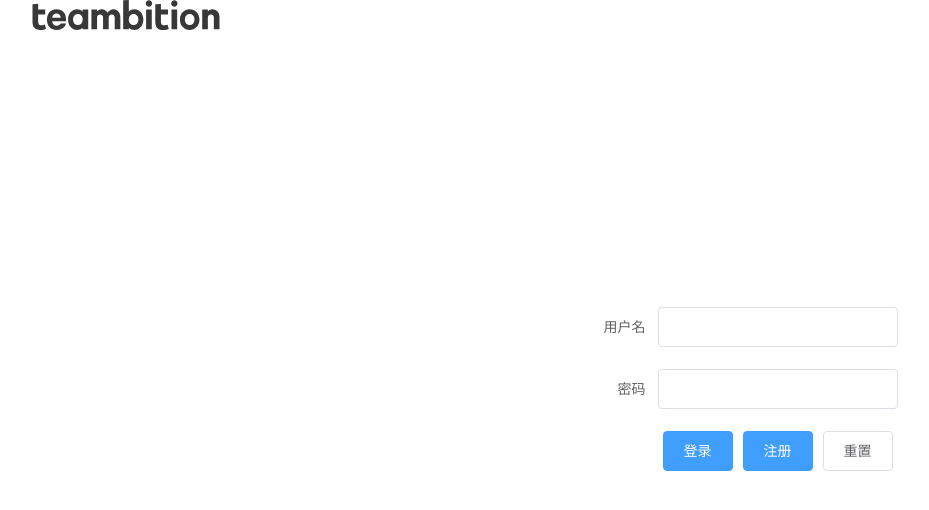
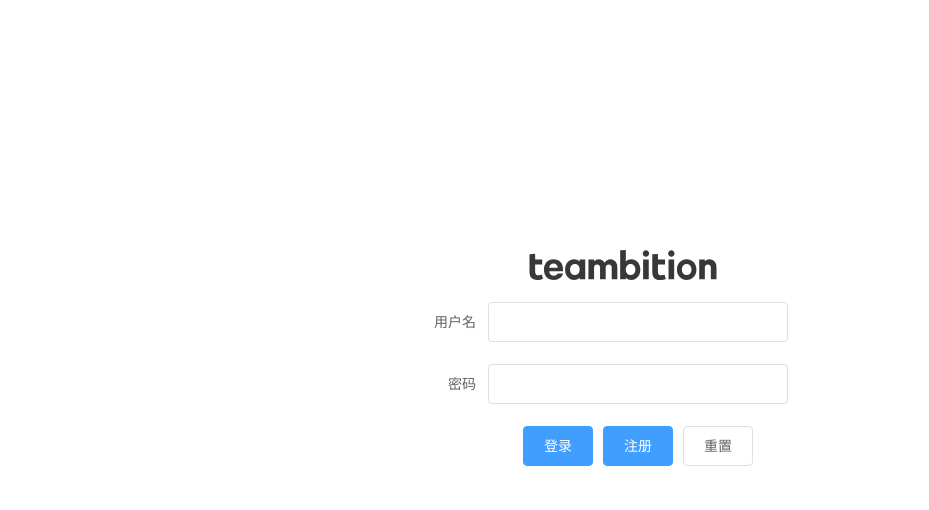
Before and after one commit to Lucialiuxi/Lucialiuxi-tb-vue-, a Vue app in the folder tb-vue/: page /login in a window 1280 px wide. Shown: the top 510 px of the page, without its empty margins (52-981 px from the left). Built offline with nearby package versions, Linux system fonts and the light colour scheme.

Commit message:
登录页样式调

```diff
--- a/tb-vue/src/views/Login/index.vue
+++ b/tb-vue/src/views/Login/index.vue
@@ -1,5 +1,6 @@
 <template>
   <div class="loginPage">
+      <div class="formWrap">
         <h1 class="logo">Teambition</h1>
         <el-form
             :model="ruleForm"
@@ -32,6 +33,7 @@
                 >{{childItem.name}}</el-button>
             </el-form-item>
         </el-form>
+      </div>
   </div>
 </template>
 
--- a/tb-vue/src/views/Login/login.scss
+++ b/tb-vue/src/views/Login/login.scss
@@ -6,7 +6,12 @@
     height: 100%;
     width: 100%;
     display: flex;
+    align-items:center;
+    justify-content: center;
 
+    .formWrap {
+      height: 300px;
+      width: 500px;
 
       .logo{
           text-indent: -9999px;
@@ -14,16 +19,14 @@
           width: 202px;
           background: url(./logo.svg) no-repeat 0 0;
           background-size: 202px 30px;
-        margin-left: 77px;
+          margin-left: 184px;
           margin-bottom: 15px;
       }
 
       .ruleForm{
           margin: auto;
-      /* height: 250px; */
-      width: 340px;
+          width: 400px;
           background-color: #fff;
-
 
           .username,
           .password{
@@ -52,3 +55,4 @@
           }
       }
     }
+}
```
Lines whose indentation alone changed are shown as unchanged.
